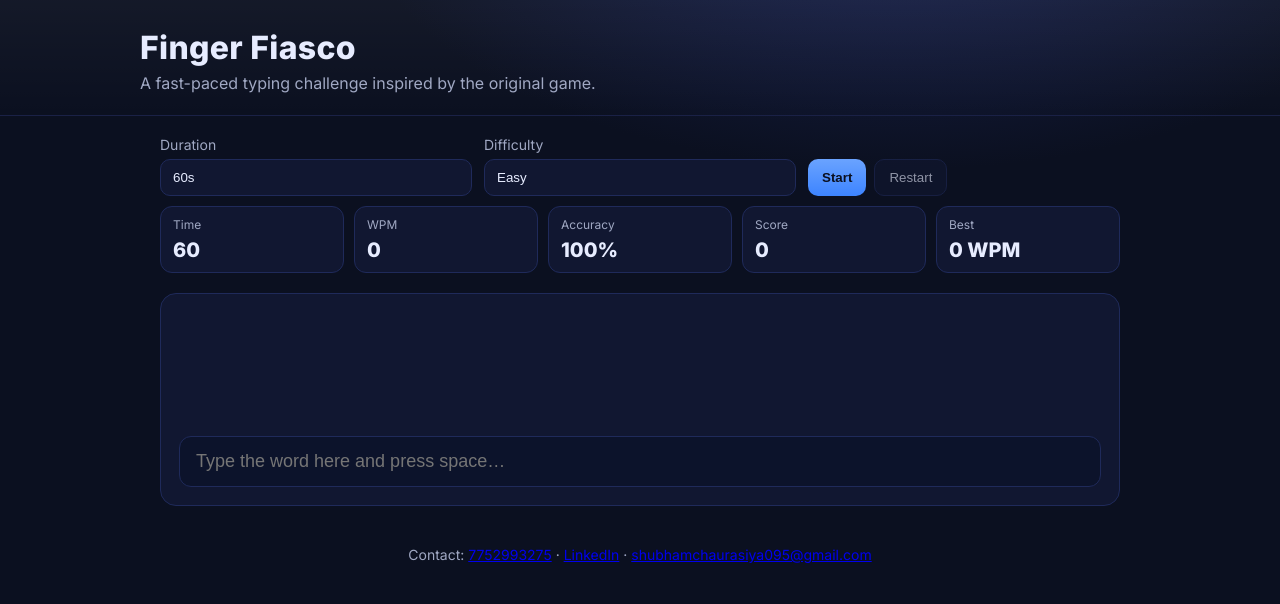
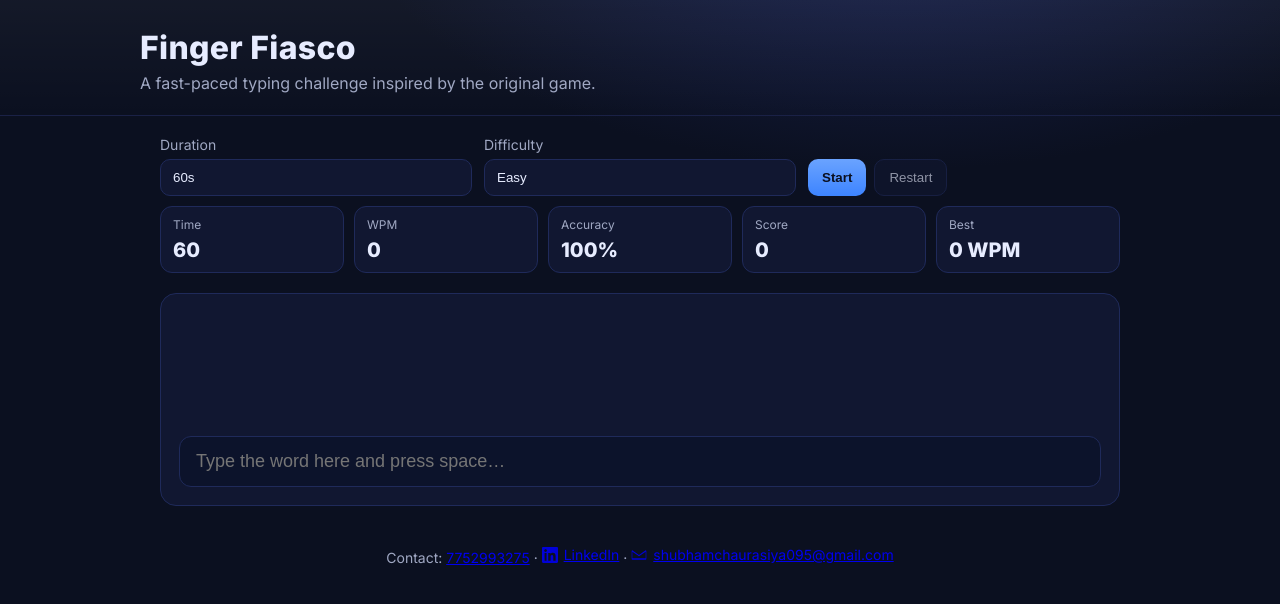
Before and after one commit to shubhu02511/finger_fiasco, a plain HTML site: page home.html in a window 1280 px wide. Drawn offline with Linux system fonts and the light colour scheme.

Commit message:
ui: add inline SVG icons for LinkedIn and Gmail in footer

```diff
--- a/home.html
+++ b/home.html
@@ -83,8 +83,18 @@
       <p>
         Contact:
         <a href="tel:7752993275">7752993275</a> ·
-        <a href="https://www.linkedin.com/in/shubham-chaurasiya-5a64812b2/" target="_blank" rel="noreferrer">LinkedIn</a> ·
-        <a href="mailto:shubhamchaurasiya095@gmail.com">shubhamchaurasiya095@gmail.com</a>
+        <a class="contact-link" href="https://www.linkedin.com/in/shubham-chaurasiya-5a64812b2/" target="_blank" rel="noreferrer" aria-label="LinkedIn">
+          <svg class="icon" viewBox="0 0 24 24" aria-hidden="true">
+            <path d="M22.225 0H1.771C.792 0 0 .774 0 1.729v20.542C0 23.227.792 24 1.771 24H22.23C23.2 24 24 23.227 24 22.271V1.729C24 .774 23.2 0 22.225 0zM6.813 20.452H3.86V9h2.953v11.452zM5.337 7.433c-1.144 0-2.067-.926-2.067-2.067 0-1.14.923-2.066 2.067-2.066 1.14 0 2.066.926 2.066 2.066 0 1.14-.926 2.067-2.066 2.067zM20.447 20.452h-3.554v-5.569c0-1.328-.027-3.037-1.852-3.037-1.853 0-2.136 1.447-2.136 2.943v5.663H9.35V9h3.414v1.561h.049c.476-.9 1.635-1.852 3.366-1.852 3.602 0 4.266 2.37 4.266 5.455v6.288z"/>
+          </svg>
+          LinkedIn
+        </a> ·
+        <a class="contact-link" href="mailto:shubhamchaurasiya095@gmail.com" aria-label="Email">
+          <svg class="icon" viewBox="0 0 24 24" aria-hidden="true">
+            <path d="M2 5c-.552 0-1 .448-1 1v12c0 .552.448 1 1 1h20c.552 0 1-.448 1-1V6c0-.552-.448-1-1-1H2zm0 2l10 7 10-7v10H2V7zm20-2L12 12 2 5h20z"/>
+          </svg>
+          shubhamchaurasiya095@gmail.com
+        </a>
       </p>
     </footer>
 
--- a/style.css
+++ b/style.css
@@ -182,6 +182,19 @@ select {
   padding: 26px 0 60px;
 }
 
+.contact-link {
+  display: inline-flex;
+  align-items: center;
+  gap: 6px;
+}
+
+.icon {
+  width: 16px;
+  height: 16px;
+  fill: currentColor;
+  opacity: 0.9;
+}
+
 @media (max-width: 720px) {
   .controls { grid-template-columns: 1fr; }
   .stats { grid-template-columns: repeat(2, minmax(0, 1fr)); }
```
